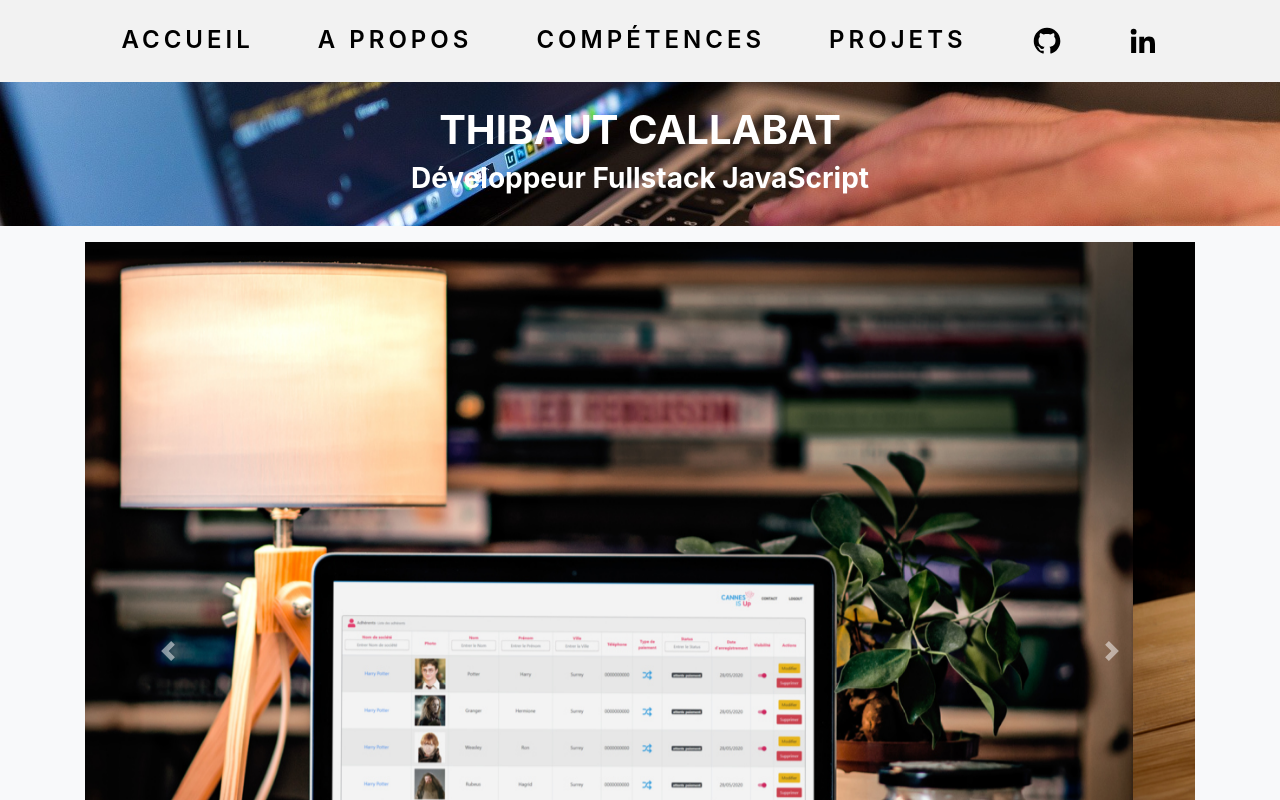
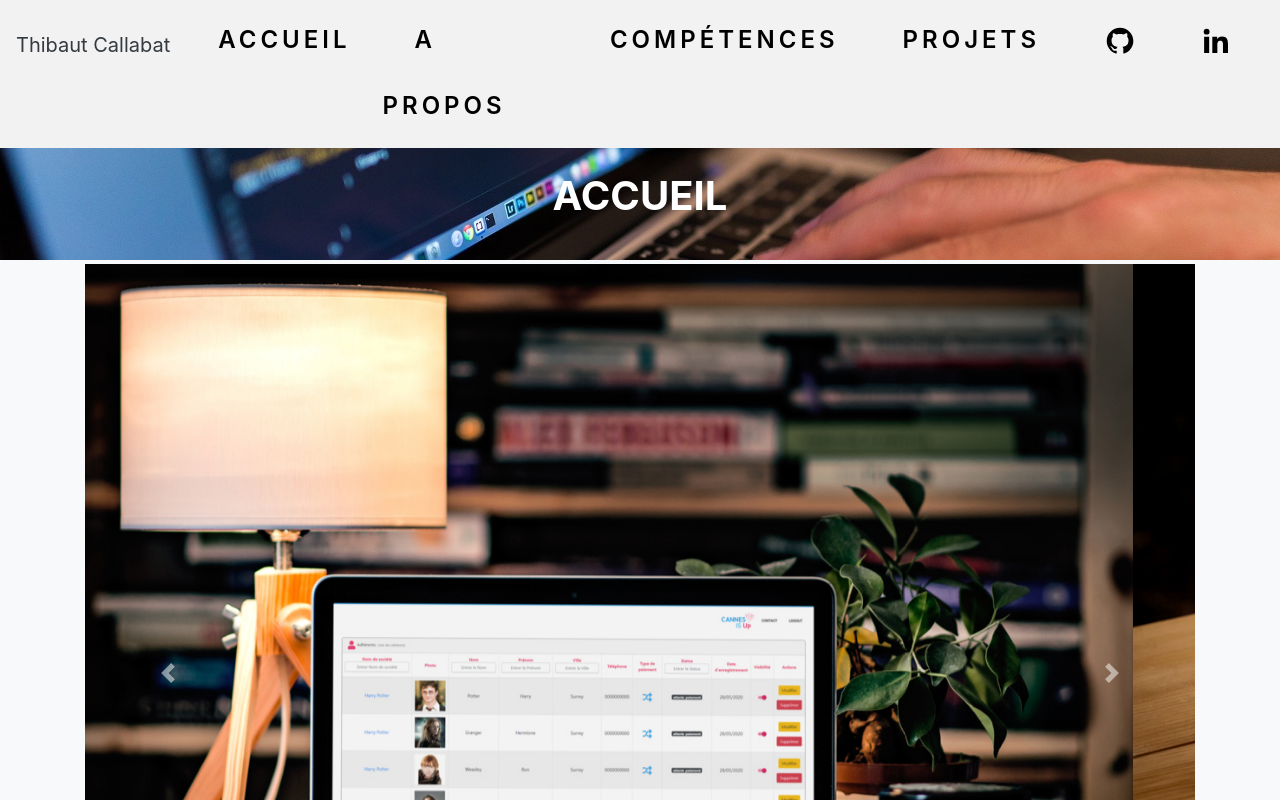
Before and after one commit to TCallabat/Portfolio, a React (Create React App) app: page /#/ in a window 1280 px wide. Shown: the top 800 px of the page. Built offline with nearby package versions, Linux system fonts and the light colour scheme.

Commit message:
Your awesome message

```diff
--- a/src/components/About/About.js
+++ b/src/components/About/About.js
@@ -28,9 +28,10 @@ function About(props) {
                 {/* Detail */}
                 <Row className="m-0 my-4 p-0">
                     <Col md={9} className="py-3">
+                        <p className="pr-5 text-justify">Je m'appelle Thibaut Callabat</p>
                         <p className="pr-5 text-justify">Passionné d'informatique depuis le plus jeune âge, j'ai eu l'opportunité de réaliser une formation diplômante en Mars 2020.</p>
                         <p className="pr-5 text-justify">En effet, je me suis inscrit dans un bootcamp dédié aux métiers du développement web (stack MERN) et mobile (React Native) afin de me réorienter vers le métier de "Développeur FullStack JavaScript".</p>
-                        {/*<p className="pr-5 text-justify">Aujourd'hui, je suis à la recherche de nouvelles opportunités et de challenges !</p>*/}
+                        <p className="pr-5 text-justify">Aujourd'hui, je suis à la recherche de nouvelles opportunités et de challenges !</p>
                     </Col>
                     <Col md={3} className="align-self-center">
                         <Image fluid src="./MERN.jpeg" alt="mern stack logo" />
--- a/src/components/Home/Home.js
+++ b/src/components/Home/Home.js
@@ -16,10 +16,9 @@ function Home(props) {
         <Container fluid className="m-0 p-0 mainContainer bg-light">
 
             {/* Title */}
-            <Row className="m-0 p-4 bg-dark" style={{ width: "100%", height: "9rem", background: "url(./work-731198_1920.jpg) no-repeat center", backgroundSize: "cover" }}>
+            <Row className="m-0 p-4 bg-dark" style={{ width: "100%", height: "7rem", background: "url(./work-731198_1920.jpg) no-repeat center", backgroundSize: "cover" }}>
                 <Col md={12}>
-                    <h1 className="text-white text-center text-uppercase font-weight-bold">Thibaut Callabat</h1>
-                    <h3 className="text-white text-center font-weight-bold">Développeur Fullstack JavaScript</h3>
+                    <h1 className="text-white text-center text-uppercase font-weight-bold">Accueil</h1>
                 </Col>
             </Row>
 
@@ -28,36 +27,27 @@ function Home(props) {
 
                 {/* Detail */}
                 <Row className="m-0 mb-4 p-0">
-                    <Col md={12} className="py-3">
-
+                    <Col md={12} className="pt-1 pb-3">
                         <Carousel>
                             <Carousel.Item>
                                 <Image className="d-block w-100" alt="" src="./projects/project_10-5.jpg" />
                             </Carousel.Item>
-
                             <Carousel.Item>
                                 <Image className="d-block w-100" alt="" src="./projects/project_09-1.jpg" />
                             </Carousel.Item>
-
                             <Carousel.Item>
                                 <Image className="d-block w-100" alt="" src="./projects/project_07-1.jpg" />
                             </Carousel.Item>
-
                             <Carousel.Item>
                                 <Image className="d-block w-100" alt="" src="./projects/project_10-2.jpg" />
                             </Carousel.Item>
-
                             <Carousel.Item>
                                 <Image className="d-block w-100" alt="" src="./projects/project_01-4.jpg" />
                             </Carousel.Item>
-
                             <Carousel.Item>
                                 <Image className="d-block w-100" alt="" src="./projects/project_01-2.jpg" />
                             </Carousel.Item>
-
                         </Carousel>
-
-
                     </Col>
                 </Row>
 
--- a/src/components/Navbar/Navbar.js
+++ b/src/components/Navbar/Navbar.js
@@ -4,7 +4,7 @@
 
 /* imports modules  */
 import React, { } from "react";
-import { Container} from "react-bootstrap";
+import { Container } from "react-bootstrap";
 import { Link } from "react-router-dom";
 
 import "./style.scss";
@@ -17,6 +17,7 @@ function Navbar(props) {
         <Container fluid className="m-0 p-0 mainContainer bg-warning" id="home">
             <nav className="navbar navbar-expand-md navbar-dark fixed-top">
                 <ul className="navbar-nav m-auto">
+                    <li className="navbar-brand text-dark">Thibaut Callabat</li>
                     <li>
                         <Link to="/">accueil</Link>
                     </li>
```
